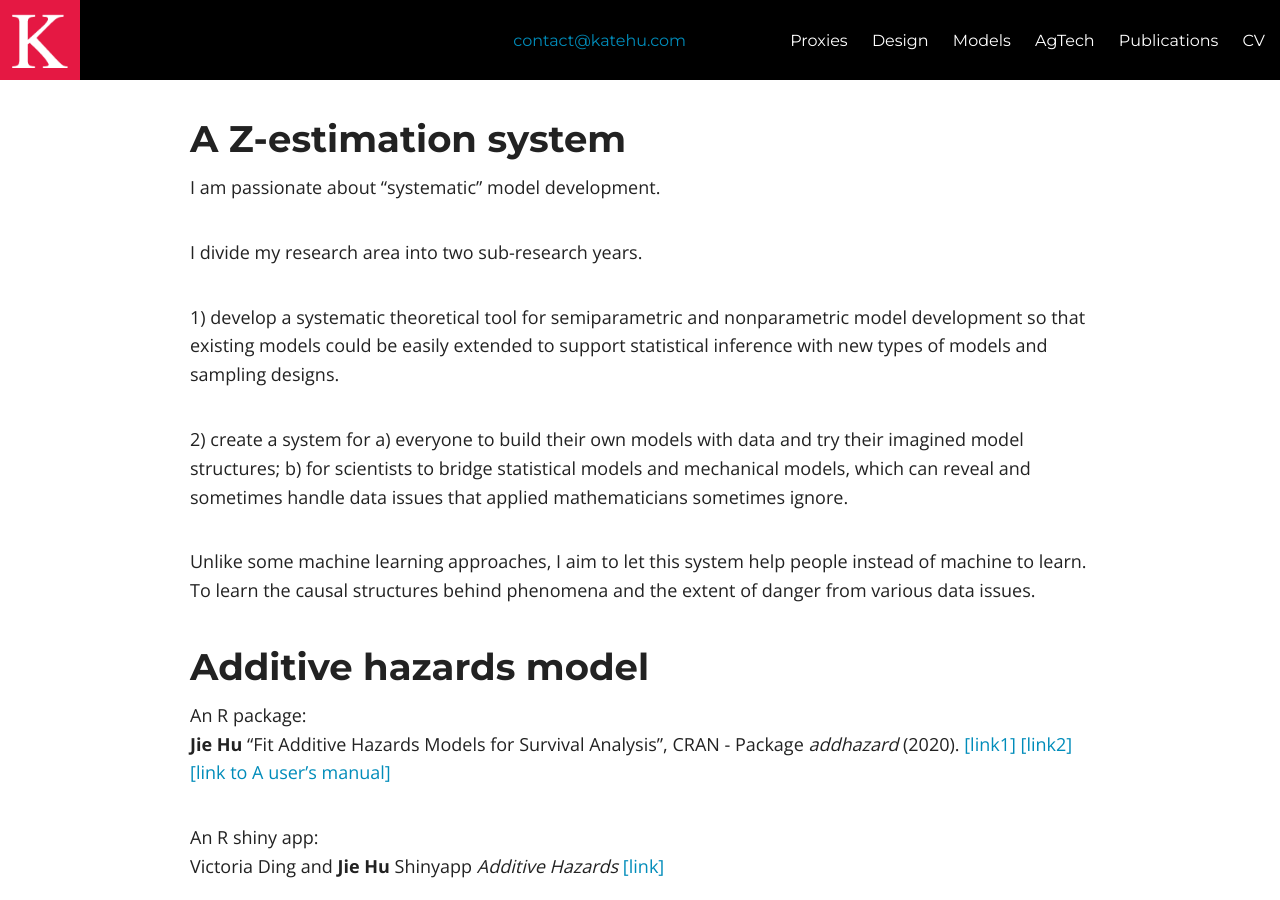
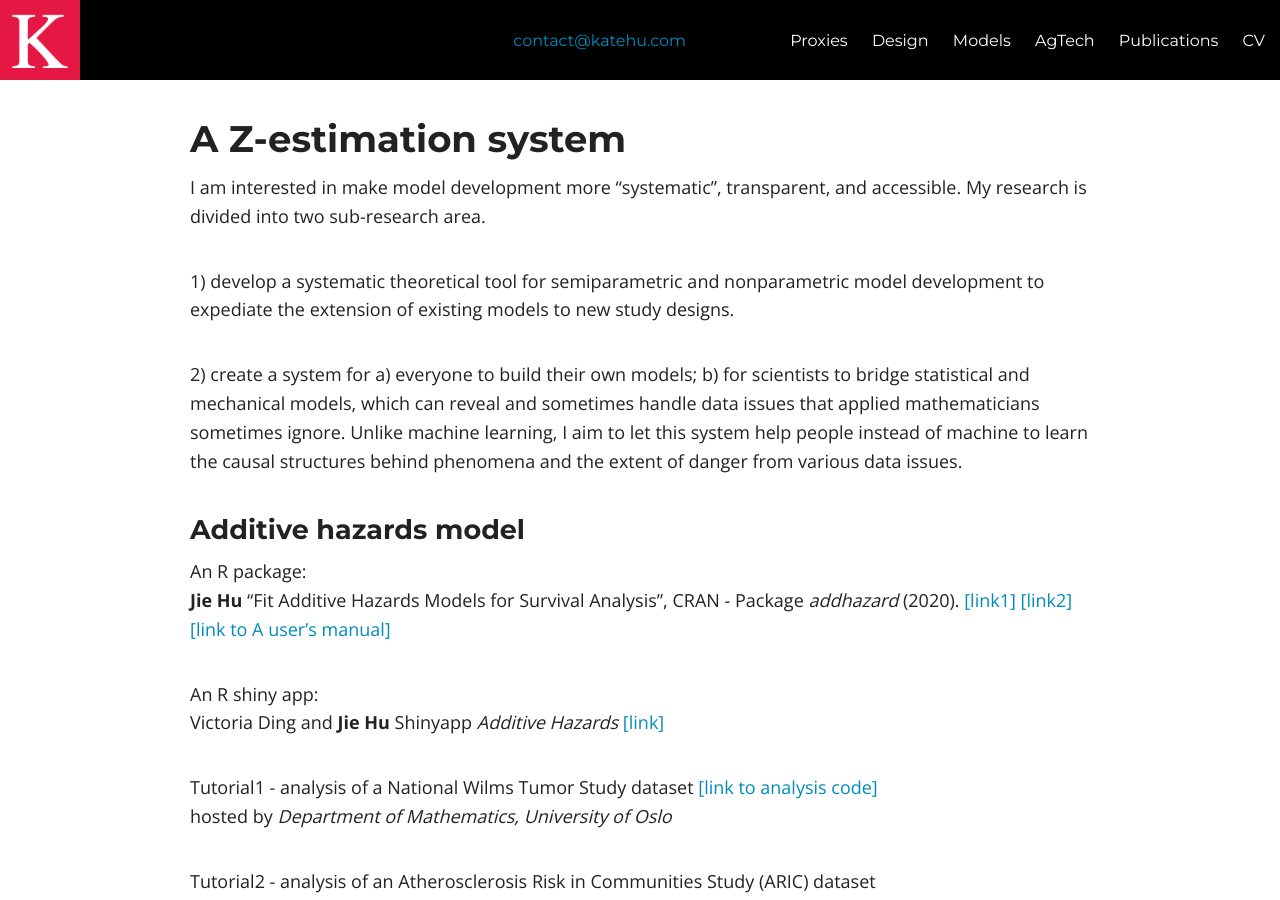
Before and after one commit to katehu/katehu.github.io, a Jekyll site: the page built from models.md, in a window 1280 px wide and 900 px high. Built offline with Jekyll 4.4.1, drawn with Linux system fonts in a browser that asks for light colours; nearby versions of some CDN libraries.

Commit message:
Update models.md

```diff
--- a/models.md
+++ b/models.md
@@ -5,19 +5,15 @@
 ---
 ## A Z-estimation system
 
-I am passionate about "systematic" model development.
+I am interested in make model development more  "systematic", transparent, and accessible. My research is divided into two sub-research area.
 
-I divide my research area into two sub-research years.
+1) develop a systematic theoretical tool for semiparametric and nonparametric model development to expediate the extension of existing models to new study designs.
 
-1) develop a systematic theoretical tool for semiparametric and nonparametric model development so that existing models could be easily extended to support statistical inference with new types of models and sampling designs.
-
-2) create a system for a) everyone to build their own models with data and try their imagined model structures; b) for scientists to bridge statistical models and mechanical models, which can reveal and sometimes handle data issues that applied mathematicians sometimes ignore.
-
-Unlike some machine learning approaches, I aim to let this system help people instead of machine to learn. To learn the causal structures behind phenomena and the extent of danger from various data issues.
+2) create a system for a) everyone to build their own models; b) for scientists to bridge statistical and mechanical models, which can reveal and sometimes handle data issues that applied mathematicians sometimes ignore. Unlike  machine learning, I aim to let this system help people instead of machine to learn the causal structures behind phenomena and the extent of danger from various data issues.
 
 
 
-## Additive hazards model <a name="ah"></a>
+### Additive hazards model <a name="ah"></a>
 
 An R package:<br/>
 **Jie Hu** "Fit Additive Hazards Models for Survival Analysis", CRAN - Package *addhazard* (2020). [[link1]](https://github.com/katehu/addhazard) [[link2]](https://cran.r-project.org/web/packages/addhazard/index.html)<br/>
@@ -39,7 +35,7 @@
 <small> Chapter 5 includes validation studies of all the estimators implemented in R package *addhazard*.<small>
 
 
-## Methods to integrate statistical models, measurements, and scientific knowledge <a name="measurement-model"></a>
+### Methods to integrate statistical models, measurements, and scientific knowledge <a name="measurement-model"></a>
 
 **Hu**, J & Carrion C. (2022) Using Causal Learning Algorithms to Assist in
 Agricultural Management Decisions. (U.S. Patent No. #11,406,053) [[link]](https://uspto.report/patent/grant/11,406,053)<br/>
@@ -53,7 +49,7 @@
 *<small>Internal Peer-Reviewed Technical Reports @ The Climate Corporation, A subsidary of Bayer Crop Science <small> <br/>
 
 
-## Make model developement transparent and accessible <a name="model"></a>
+### Make model developement transparent and accessible <a name="model"></a>
 
 For students and scientists:  <br/>
 **Hu, J**. System and Method for Modular Design of Statistical Models (U. S. Application Serial No. 18/051,403) <br/>
```
